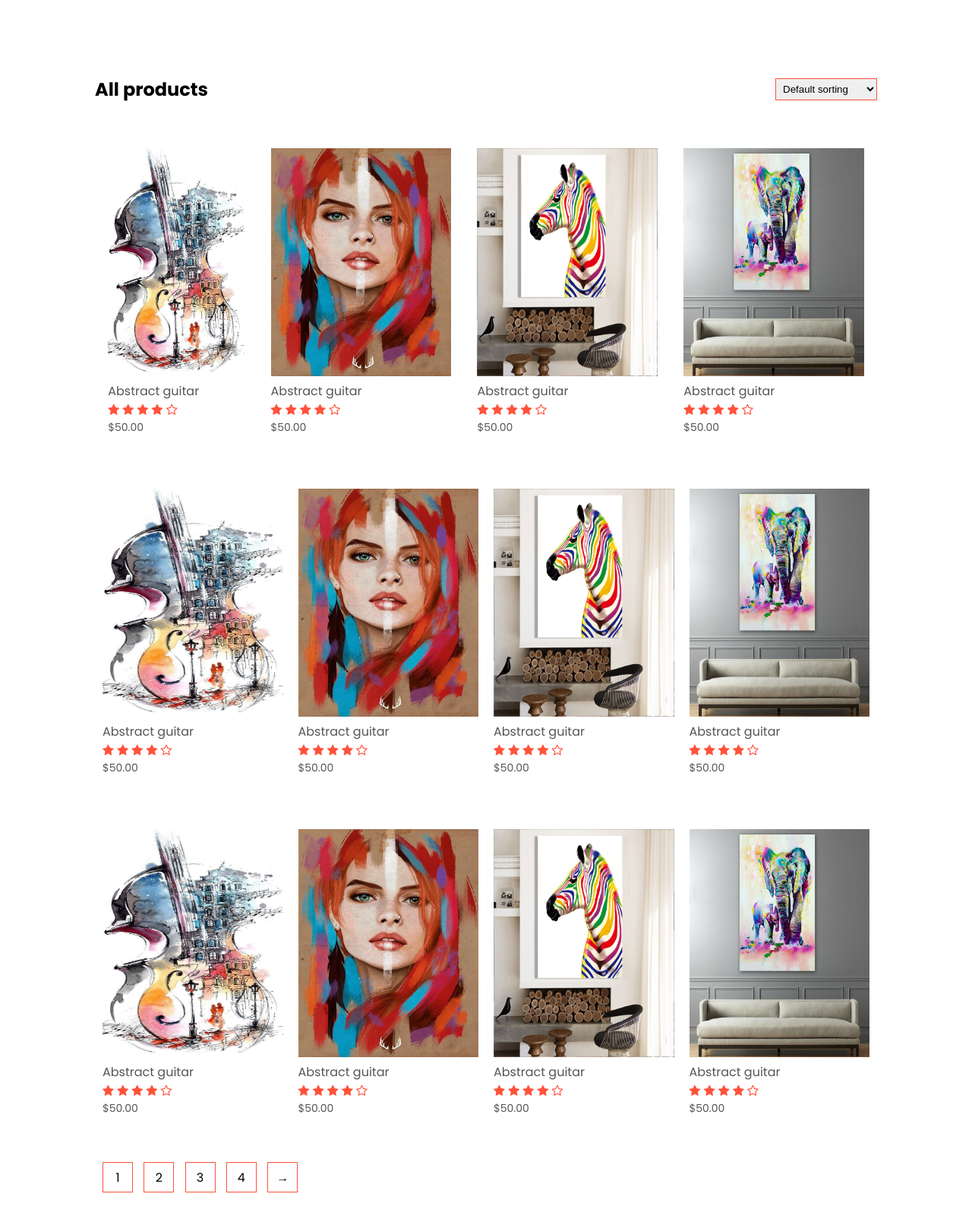
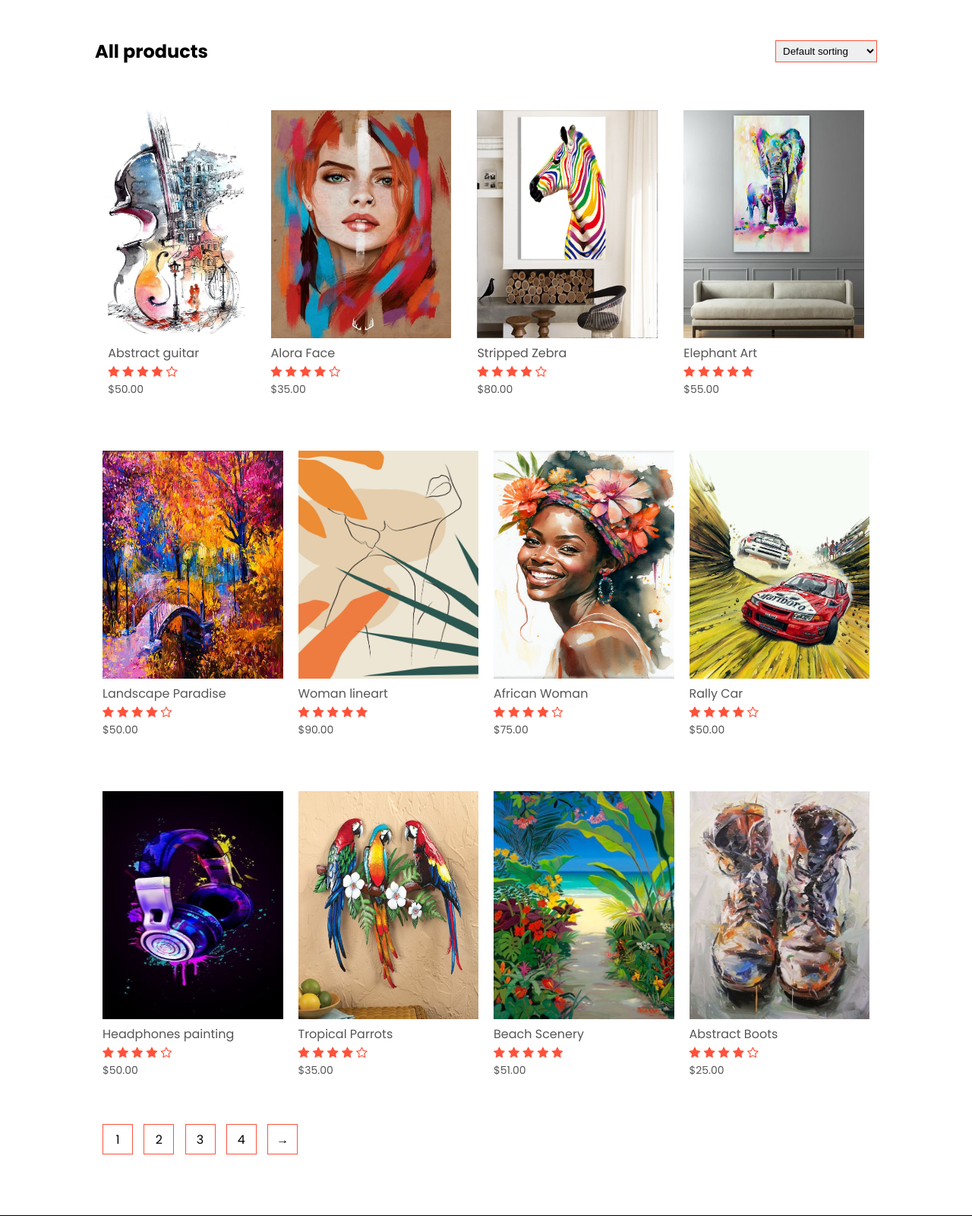
Before and after one commit to msabeni/k_art_frontend, a PHP site: page /products.html in a window 1280 px wide. Shown: the part 207-1807 px from the top of the page at 76% size. Run offline with PHP 8.4, Linux system fonts and the light colour scheme.

Commit message:
update all products page with new images

```diff
--- a/products.html
+++ b/products.html
@@ -93,7 +93,43 @@
 
         <div class="col-4">
           <img src="images/product-2.jpeg" alt="" height="300px" />
-          <h4>Abstract guitar</h4>
+          <h4>Alora Face</h4>
+          <div class="rating">
+            <i class="fa fa-star"></i>
+            <i class="fa fa-star"></i>
+            <i class="fa fa-star"></i>
+            <i class="fa fa-star"></i>
+            <i class="fa fa-star-o"></i>
+          </div>
+          <p>$35.00</p>
+        </div>
+        <div class="col-4">
+          <img src="images/product-3.jpeg" alt="" height="300px" />
+          <h4>Stripped Zebra</h4>
+          <div class="rating">
+            <i class="fa fa-star"></i>
+            <i class="fa fa-star"></i>
+            <i class="fa fa-star"></i>
+            <i class="fa fa-star"></i>
+            <i class="fa fa-star-o"></i>
+          </div>
+          <p>$80.00</p>
+        </div>
+        <div class="col-4">
+          <img src="images/product-4.jpeg" alt="" height="300px" />
+          <h4>Elephant Art</h4>
+          <div class="rating">
+            <i class="fa fa-star"></i>
+            <i class="fa fa-star"></i>
+            <i class="fa fa-star"></i>
+            <i class="fa fa-star"></i>
+            <i class="fa fa-star"></i>
+          </div>
+          <p>$55.00</p>
+        </div>
+        <div class="col-4">
+          <img src="images/product-5.jpeg" alt="" height="300px" />
+          <h4>Landscape Paradise</h4>
           <div class="rating">
             <i class="fa fa-star"></i>
             <i class="fa fa-star"></i>
@@ -104,8 +140,32 @@
           <p>$50.00</p>
         </div>
         <div class="col-4">
-          <img src="images/product-3.jpeg" alt="" height="300px" />
-          <h4>Abstract guitar</h4>
+          <img src="images/product-6.jpeg" alt="" height="300px" />
+          <h4>Woman lineart</h4>
+          <div class="rating">
+            <i class="fa fa-star"></i>
+            <i class="fa fa-star"></i>
+            <i class="fa fa-star"></i>
+            <i class="fa fa-star"></i>
+            <i class="fa fa-star"></i>
+          </div>
+          <p>$90.00</p>
+        </div>
+        <div class="col-4">
+          <img src="images/product-7.jpeg" alt="" height="300px" />
+          <h4>African Woman</h4>
+          <div class="rating">
+            <i class="fa fa-star"></i>
+            <i class="fa fa-star"></i>
+            <i class="fa fa-star"></i>
+            <i class="fa fa-star"></i>
+            <i class="fa fa-star-o"></i>
+          </div>
+          <p>$75.00</p>
+        </div>
+        <div class="col-4">
+          <img src="images/product-8.jpeg" alt="" height="300px" />
+          <h4>Rally Car</h4>
           <div class="rating">
             <i class="fa fa-star"></i>
             <i class="fa fa-star"></i>
@@ -116,8 +176,8 @@
           <p>$50.00</p>
         </div>
         <div class="col-4">
-          <img src="images/product-4.jpeg" alt="" height="300px" />
-          <h4>Abstract guitar</h4>
+          <img src="images/product-9.jpeg" alt="" height="300px" />
+          <h4>Headphones painting</h4>
           <div class="rating">
             <i class="fa fa-star"></i>
             <i class="fa fa-star"></i>
@@ -128,8 +188,8 @@
           <p>$50.00</p>
         </div>
         <div class="col-4">
-          <img src="images/product-1.jpeg" alt="" height="300px" />
-          <h4>Abstract guitar</h4>
+          <img src="images/product-10.jpeg" alt="" height="300px" />
+          <h4>Tropical Parrots</h4>
           <div class="rating">
             <i class="fa fa-star"></i>
             <i class="fa fa-star"></i>
@@ -137,11 +197,23 @@
             <i class="fa fa-star"></i>
             <i class="fa fa-star-o"></i>
           </div>
-          <p>$50.00</p>
+          <p>$35.00</p>
         </div>
         <div class="col-4">
-          <img src="images/product-2.jpeg" alt="" height="300px" />
-          <h4>Abstract guitar</h4>
+          <img src="images/product-11.jpeg" alt="" height="300px" />
+          <h4>Beach Scenery</h4>
+          <div class="rating">
+            <i class="fa fa-star"></i>
+            <i class="fa fa-star"></i>
+            <i class="fa fa-star"></i>
+            <i class="fa fa-star"></i>
+            <i class="fa fa-star"></i>
+          </div>
+          <p>$51.00</p>
+        </div>
+        <div class="col-4">
+          <img src="images/product-12.jpeg" alt="" height="300px"  />
+          <h4>Abstract Boots</h4>
           <div class="rating">
             <i class="fa fa-star"></i>
             <i class="fa fa-star"></i>
@@ -149,79 +221,7 @@
             <i class="fa fa-star"></i>
             <i class="fa fa-star-o"></i>
           </div>
-          <p>$50.00</p>
-        </div>
-        <div class="col-4">
-          <img src="images/product-3.jpeg" alt="" height="300px" />
-          <h4>Abstract guitar</h4>
-          <div class="rating">
-            <i class="fa fa-star"></i>
-            <i class="fa fa-star"></i>
-            <i class="fa fa-star"></i>
-            <i class="fa fa-star"></i>
-            <i class="fa fa-star-o"></i>
-          </div>
-          <p>$50.00</p>
-        </div>
-        <div class="col-4">
-          <img src="images/product-4.jpeg" alt="" height="300px" />
-          <h4>Abstract guitar</h4>
-          <div class="rating">
-            <i class="fa fa-star"></i>
-            <i class="fa fa-star"></i>
-            <i class="fa fa-star"></i>
-            <i class="fa fa-star"></i>
-            <i class="fa fa-star-o"></i>
-          </div>
-          <p>$50.00</p>
-        </div>
-        <div class="col-4">
-          <img src="images/product-1.jpeg" alt="" height="300px" />
-          <h4>Abstract guitar</h4>
-          <div class="rating">
-            <i class="fa fa-star"></i>
-            <i class="fa fa-star"></i>
-            <i class="fa fa-star"></i>
-            <i class="fa fa-star"></i>
-            <i class="fa fa-star-o"></i>
-          </div>
-          <p>$50.00</p>
-        </div>
-        <div class="col-4">
-          <img src="images/product-2.jpeg" alt="" height="300px" />
-          <h4>Abstract guitar</h4>
-          <div class="rating">
-            <i class="fa fa-star"></i>
-            <i class="fa fa-star"></i>
-            <i class="fa fa-star"></i>
-            <i class="fa fa-star"></i>
-            <i class="fa fa-star-o"></i>
-          </div>
-          <p>$50.00</p>
-        </div>
-        <div class="col-4">
-          <img src="images/product-3.jpeg" alt="" height="300px" />
-          <h4>Abstract guitar</h4>
-          <div class="rating">
-            <i class="fa fa-star"></i>
-            <i class="fa fa-star"></i>
-            <i class="fa fa-star"></i>
-            <i class="fa fa-star"></i>
-            <i class="fa fa-star-o"></i>
-          </div>
-          <p>$50.00</p>
-        </div>
-        <div class="col-4">
-          <img src="images/product-4.jpeg" alt="" height="300px"  />
-          <h4>Abstract guitar</h4>
-          <div class="rating">
-            <i class="fa fa-star"></i>
-            <i class="fa fa-star"></i>
-            <i class="fa fa-star"></i>
-            <i class="fa fa-star"></i>
-            <i class="fa fa-star-o"></i>
-          </div>
-          <p>$50.00</p>
+          <p>$25.00</p>
         </div>
       </div>
 
--- a/style.css
+++ b/style.css
@@ -277,6 +277,9 @@ ul {
   nav ul {
     margin-left: 400px;
   }
+  .row .col-2{
+    margin-top: 40px;
+  }
   .col-2 h1 {
     font-size: 40px;
     line-height: 50px;
@@ -299,7 +302,7 @@ ul {
 /* ------===== all products page ===== ----- */
 .row-2 {
   justify-content: space-between;
-  margin: 100px auto 50px;
+  margin: 50px auto 50px;
 }
 select {
   border: 1px solid #ff523b;
```
Also changed, not shown: images/product-10.jpeg (added), images/product-11.jpeg (added), images/product-12.jpeg (added), images/product-5.jpeg (added), images/product-6.jpeg (added), images/product-7.jpeg (added), images/product-8.jpeg (added), images/product-9.jpeg (added), 1 other file.
